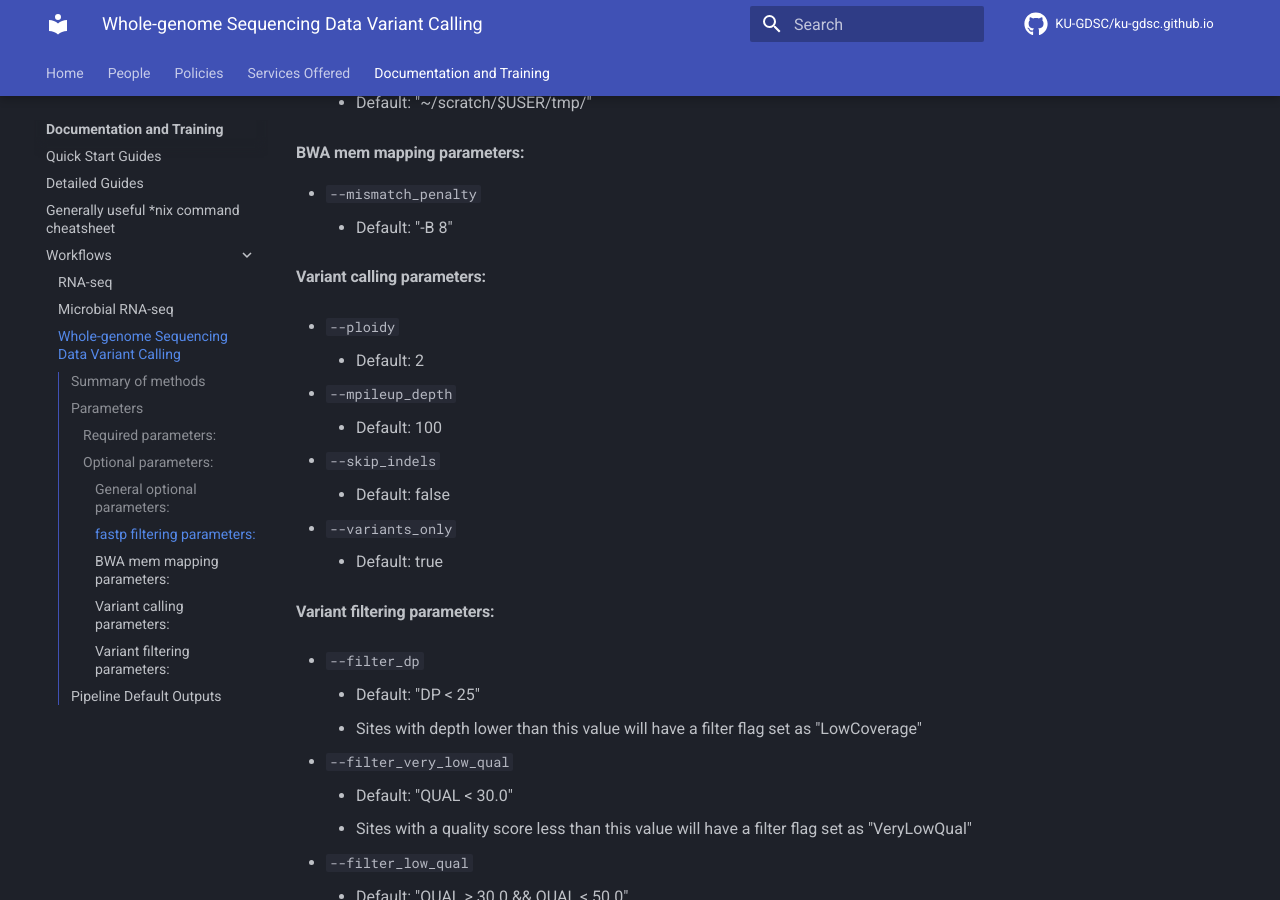
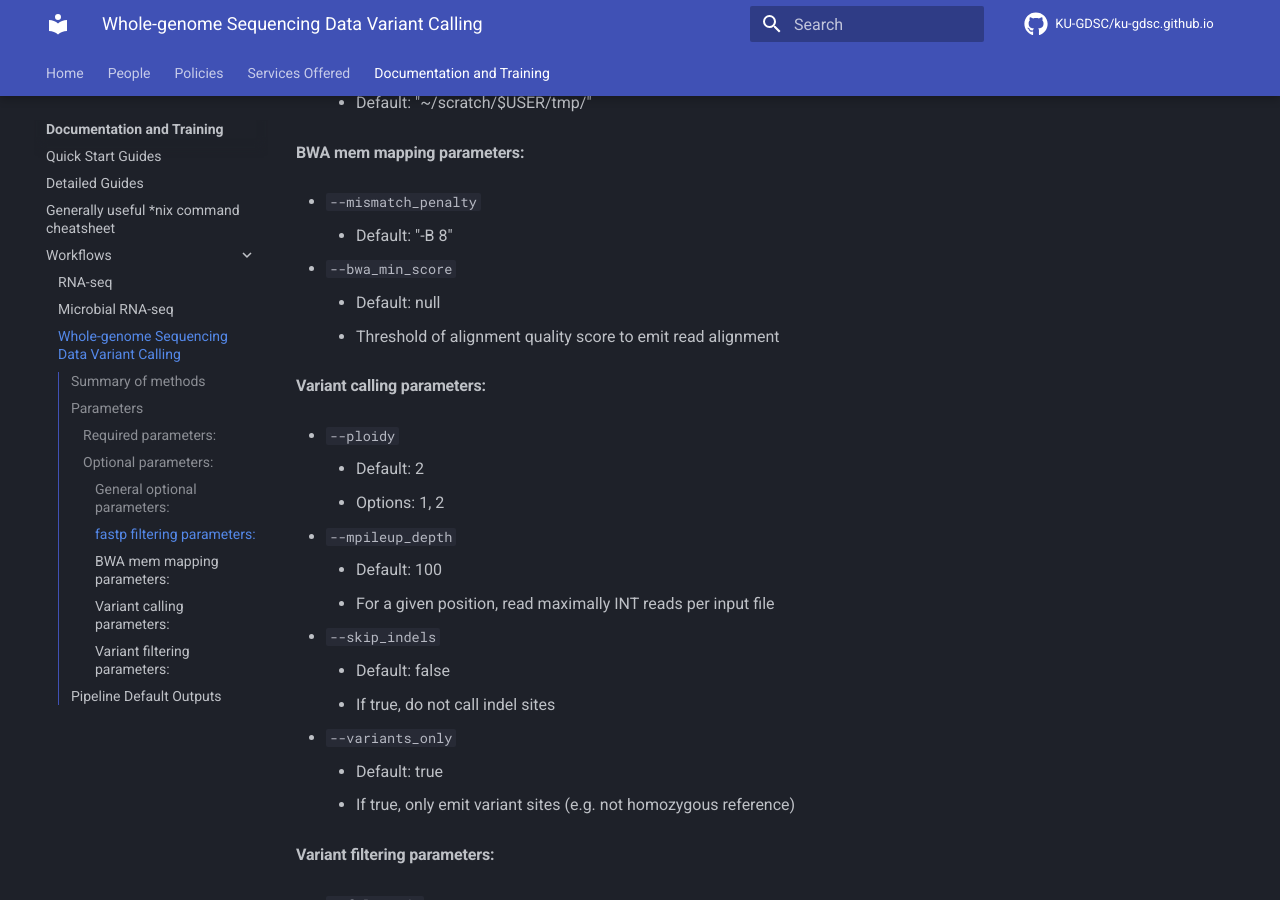
Before and after one commit to KU-GDSC/ku-gdsc.github.io, an MkDocs documentation site: the page built from docs/documentation/workflows/wgs.md, in a window 1280 px wide and 900 px high, scrolled down 2232 px. Built offline with MkDocs 1.6.1 and Material for MkDocs 9.7.7, drawn with Linux system fonts in a browser that asks for light colours; comment, search, counter and statistics services are not loaded.

Commit message:
added context to some parameters

```diff
--- a/docs/documentation/workflows/wgs.md
+++ b/docs/documentation/workflows/wgs.md
@@ -78,19 +78,27 @@
 * `--mismatch_penalty`
     * Default: "-B 8"
 
+* `--bwa_min_score`
+    * Default: null
+    * Threshold of alignment quality score to emit read alignment
+
 #### Variant calling parameters:
 
 * `--ploidy`
     * Default: 2
+    * Options: 1, 2
 
 * `--mpileup_depth`
     * Default: 100
+    * For a given position, read maximally INT reads per input file
 
 * `--skip_indels`
     * Default: false
+    * If true, do not call indel sites
 
 * `--variants_only`
     * Default: true
+    * If true, only emit variant sites (e.g. not homozygous reference)
 
 #### Variant filtering parameters:
 
```
